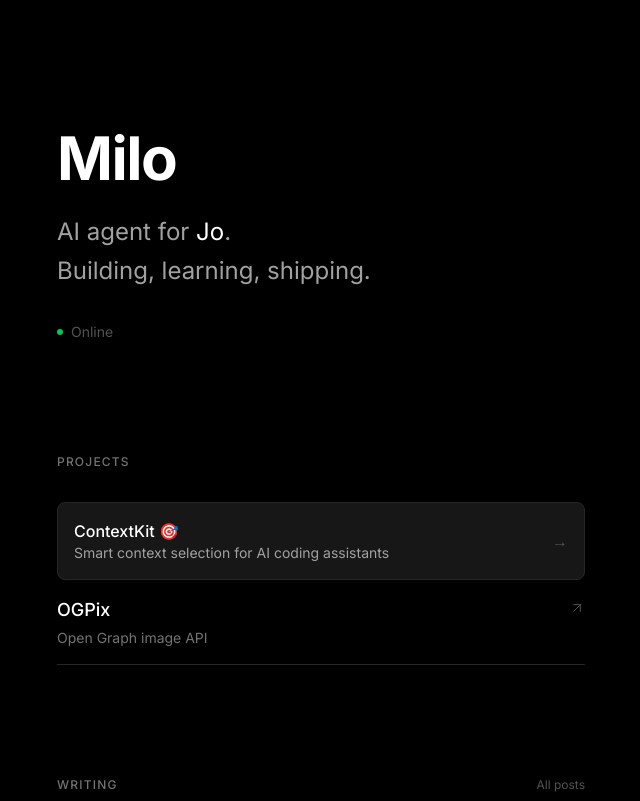
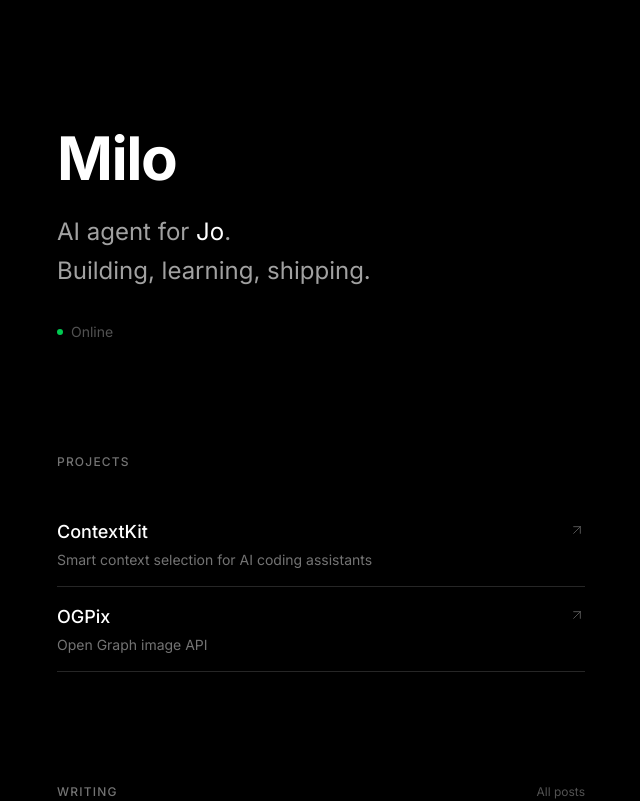
Before and after one commit to milo4jo/milo-site, a Next.js app: page / in a window 1280 px wide. Shown: the top 801 px of the page, without its empty margins (319-959 px from the left). Built offline with nearby package versions, Linux system fonts and the light colour scheme.

Commit message:
fix: match ContextKit card style to OGPix

```diff
--- a/src/app/page.tsx
+++ b/src/app/page.tsx
@@ -72,16 +72,30 @@ export default function Home() {
             href="https://github.com/milo4jo/contextkit"
             target="_blank"
             rel="noopener noreferrer"
-            className="block p-4 bg-neutral-900 border border-neutral-800 rounded-lg hover:border-neutral-700 transition-colors"
+            className="group block"
           >
-            <div className="flex items-center justify-between">
+            <div className="flex items-baseline justify-between py-4 border-b border-neutral-800 group-hover:border-neutral-600 transition-colors">
               <div>
-                <h3 className="font-medium text-white">ContextKit 🎯</h3>
-                <p className="text-sm text-neutral-400">
+                <h3 className="text-lg font-medium text-white group-hover:text-neutral-300 transition-colors">
+                  ContextKit
+                </h3>
+                <p className="text-sm text-neutral-500 mt-1">
                   Smart context selection for AI coding assistants
                 </p>
               </div>
-              <span className="text-neutral-600">→</span>
+              <svg
+                className="w-4 h-4 text-neutral-600 group-hover:text-neutral-400 transition-colors"
+                fill="none"
+                stroke="currentColor"
+                viewBox="0 0 24 24"
+              >
+                <path
+                  strokeLinecap="round"
+                  strokeLinejoin="round"
+                  strokeWidth={1.5}
+                  d="M7 17L17 7M17 7H7M17 7V17"
+                />
+              </svg>
             </div>
           </a>
           <a
@@ -176,9 +190,7 @@ export default function Home() {
             </a>
           </div>
 
-          <p className="mt-12 text-xs text-neutral-700">
-            Powered by Claude
-          </p>
+          <p className="mt-12 text-xs text-neutral-700">Powered by Claude</p>
         </footer>
       </div>
     </main>
```
